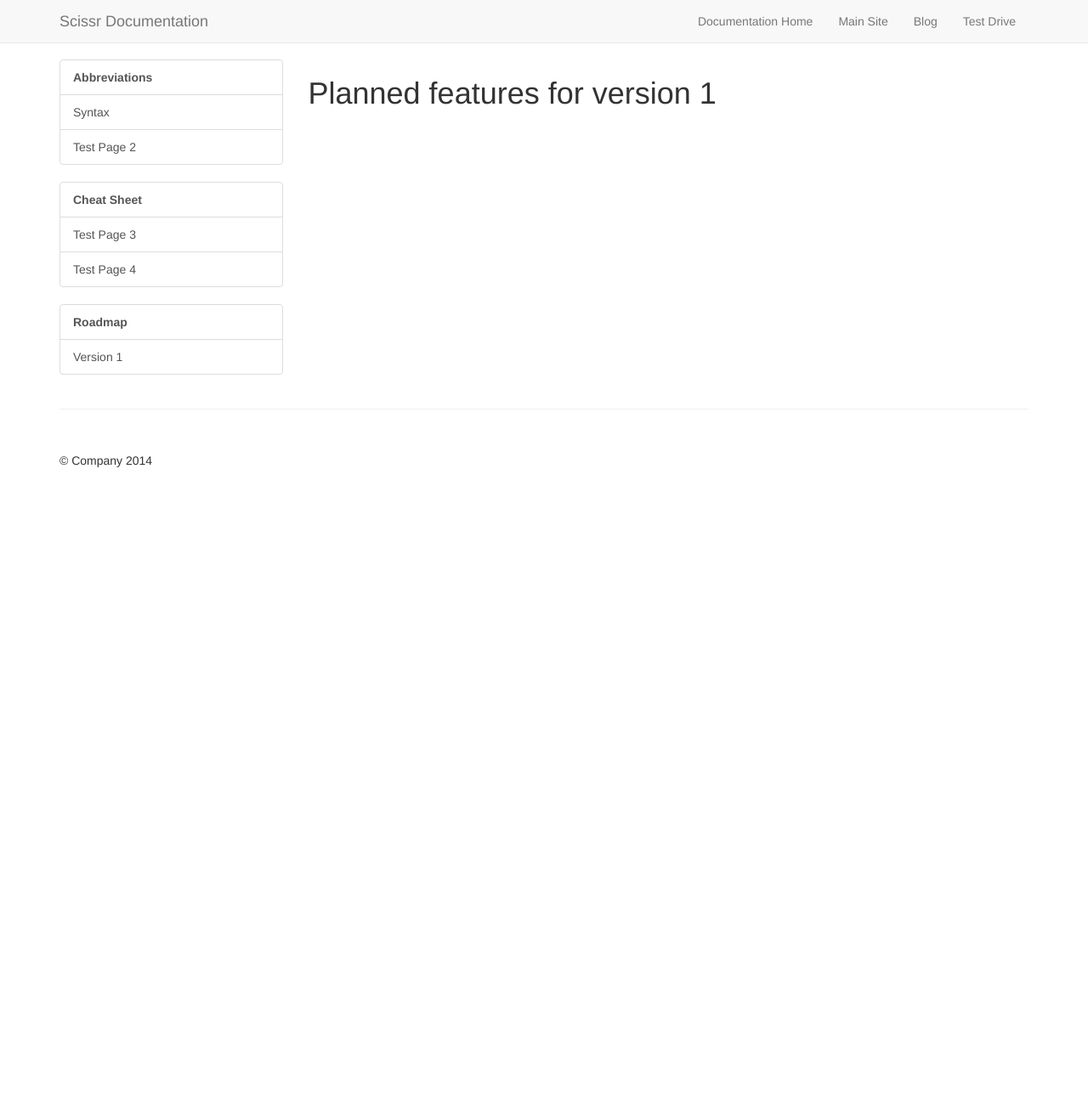
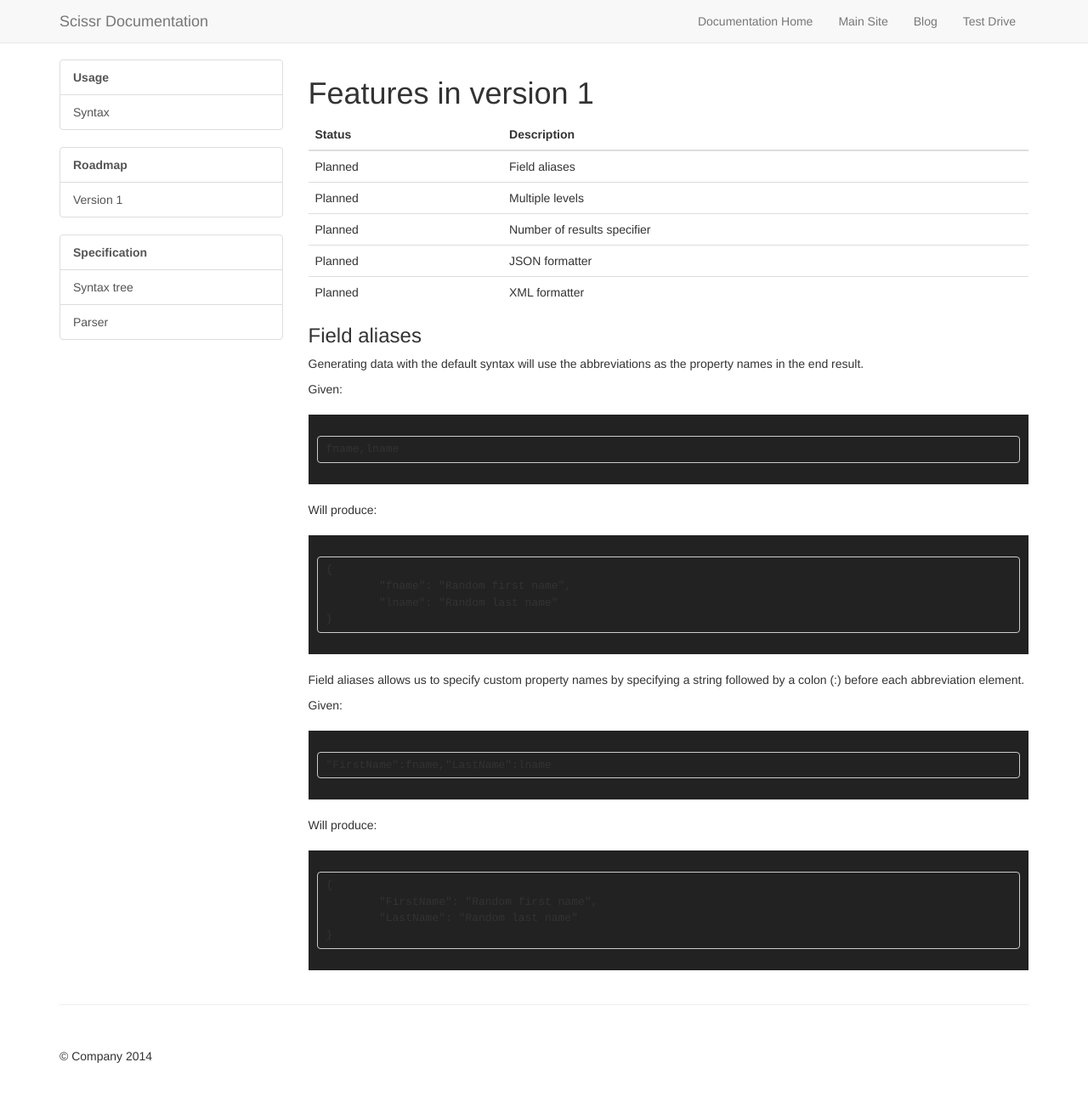
Before and after one commit to Scissr/scissr-docs, a Jekyll site: the page built from roadmap/v1/index.md, in a window 1280 px wide and 1293 px high. Shown: the top 1290 px of the window at 85% size. Built offline with Jekyll 4.4.1, drawn with Linux system fonts in a browser that asks for light colours; nearby versions of some CDN libraries.

Commit message:
Updated documentation
Added roadmap and syntax definitions. Work in progress

```diff
--- a/_config.yml
+++ b/_config.yml
@@ -14,8 +14,7 @@ avatar: https://avatars2.githubusercontent.com/u/9211971?v=2&s=200
 #
 # Flags below are optional
 #
-markdown: linguist
-extensions: [fenced_code_blocks]
+
 # Includes an icon in the footer for each username you enter
 footer-links:
   dribbble:
--- a/_data/sections.yml
+++ b/_data/sections.yml
@@ -1,23 +1,19 @@
-- title: Abbreviations
-  link: /abbreviations
+- title: Usage
+  link: /usage
   pages:
   - title: Syntax
-    link: /abbreviations/syntax
-
-  - title: Test Page 2
-    link: /abbreviations/test2
-
-- title: Cheat Sheet
-  link: /cheat-sheet
-  pages:
-  - title: Test Page 3
-    link: /cheat-sheet/test3
-
-  - title: Test Page 4
-    link: /cheat-sheet/test4
+    link: /usage/syntax
 
 - title: Roadmap
   link: /roadmap
   pages:
   - title: Version 1
     link: /roadmap/v1
+
+- title: Specification
+  link: /Specification
+  pages:
+  - title: Syntax tree
+    link: /specification/syntax-tree
+  - title: Parser
+    link: /specification/parser
--- a/abbreviations/syntax/index.md
+++ /dev/null
@@ -1,6 +0,0 @@
----
-layout: page
-title: Syntax
----
-### Syntax
-asdasdadsasdsad
--- a/abbreviations/test2/index.md
+++ /dev/null
@@ -1,5 +0,0 @@
----
-layout: page
-title: Test Page 2
----
-Test page 2 content
--- a/cheat-sheet/test3/index.md
+++ /dev/null
@@ -1,5 +0,0 @@
----
-layout: page
-title: Test Page 4
----
-Test page 4 content
--- a/cheat-sheet/test4/index.md
+++ /dev/null
@@ -1,5 +0,0 @@
----
-layout: page
-title: Test Page 2
----
-Test page 2 content
--- a/roadmap/v1/index.md
+++ b/roadmap/v1/index.md
@@ -1,4 +1,39 @@
 ---
 layout: page
-title: Planned features for version 1
+title: Features in version 1
 ---
+| Status  | Description 		  	|
+| ------- | ----------------------------- |
+| Planned | Field aliases  	             	|
+| Planned | Multiple levels 	     	|
+| Planned | Number of results specifier 	|
+| Planned | JSON formatter		     	|
+| Planned | XML formatter		     	|
+{: class="table"}
+
+###Field aliases
+Generating data with the default syntax will use the abbreviations as the property names in the end result.
+
+Given:
+
+	fname,lname
+
+Will produce:
+
+	{
+		"fname": "Random first name",
+		"lname": "Random last name"
+	}
+
+Field aliases allows us to specify custom property names by specifying a string followed by a colon (:) before each abbreviation element.
+
+Given:
+
+	"FirstName":fname,"LastName":lname
+
+Will produce:
+
+	{
+		"FirstName": "Random first name",
+		"LastName": "Random last name"
+	}
--- /dev/null
+++ b/specification/index.md
@@ -0,0 +1,4 @@
+---
+layout: page
+title: Specification
+---
--- /dev/null
+++ b/specification/parser/index.md
@@ -0,0 +1,4 @@
+---
+layout: page
+title: Parser
+---
```
Also changed, not shown: abbreviations/index.md (deleted, +0 -6 lines), abbreviations/test1/index.md (deleted, +0 -6 lines), specification/syntax-tree/index.md (added, +23 -0 lines), usage/index.md (added, +33 -0 lines), _scss/_highlights.scss (line endings or trailing spaces), 1 other file.
